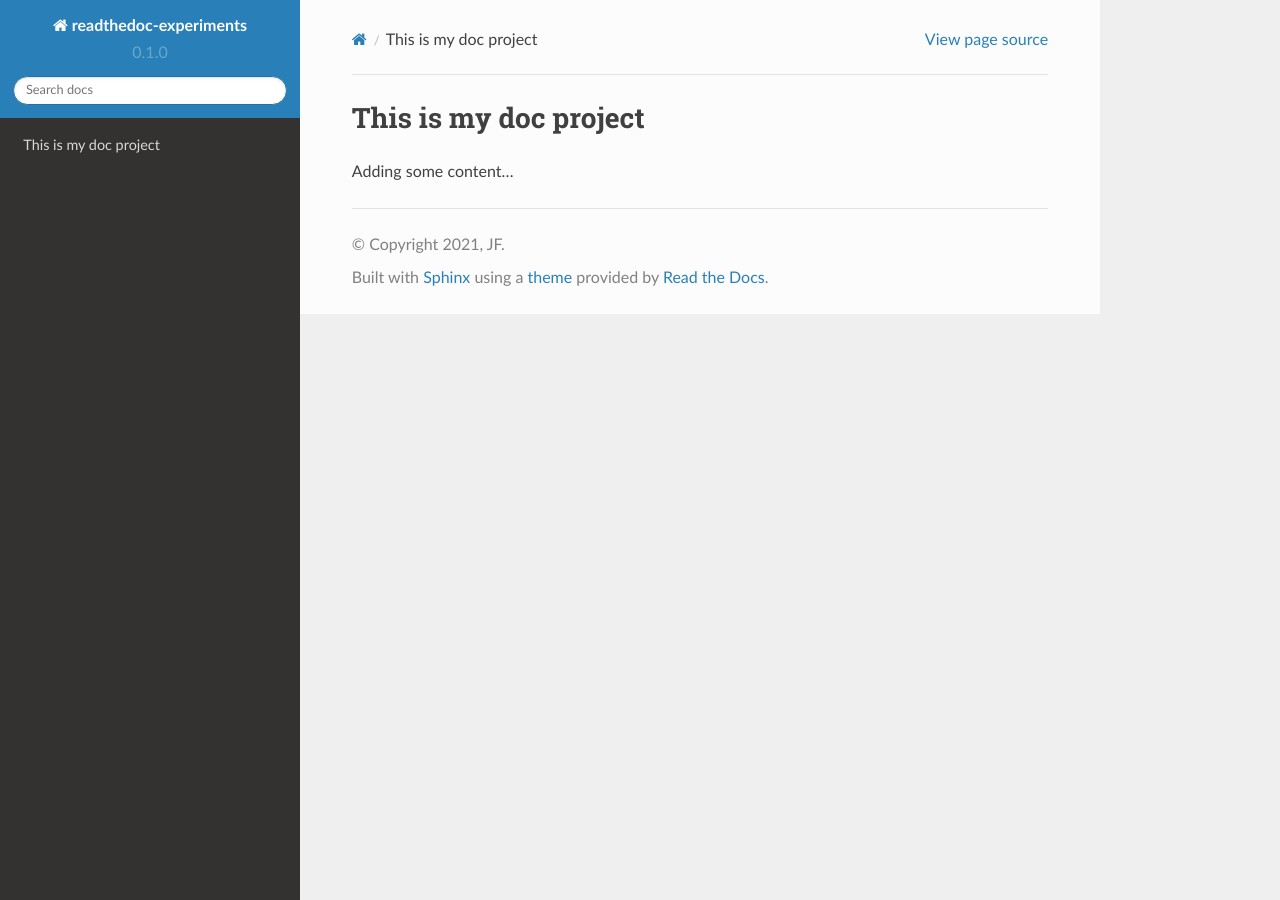
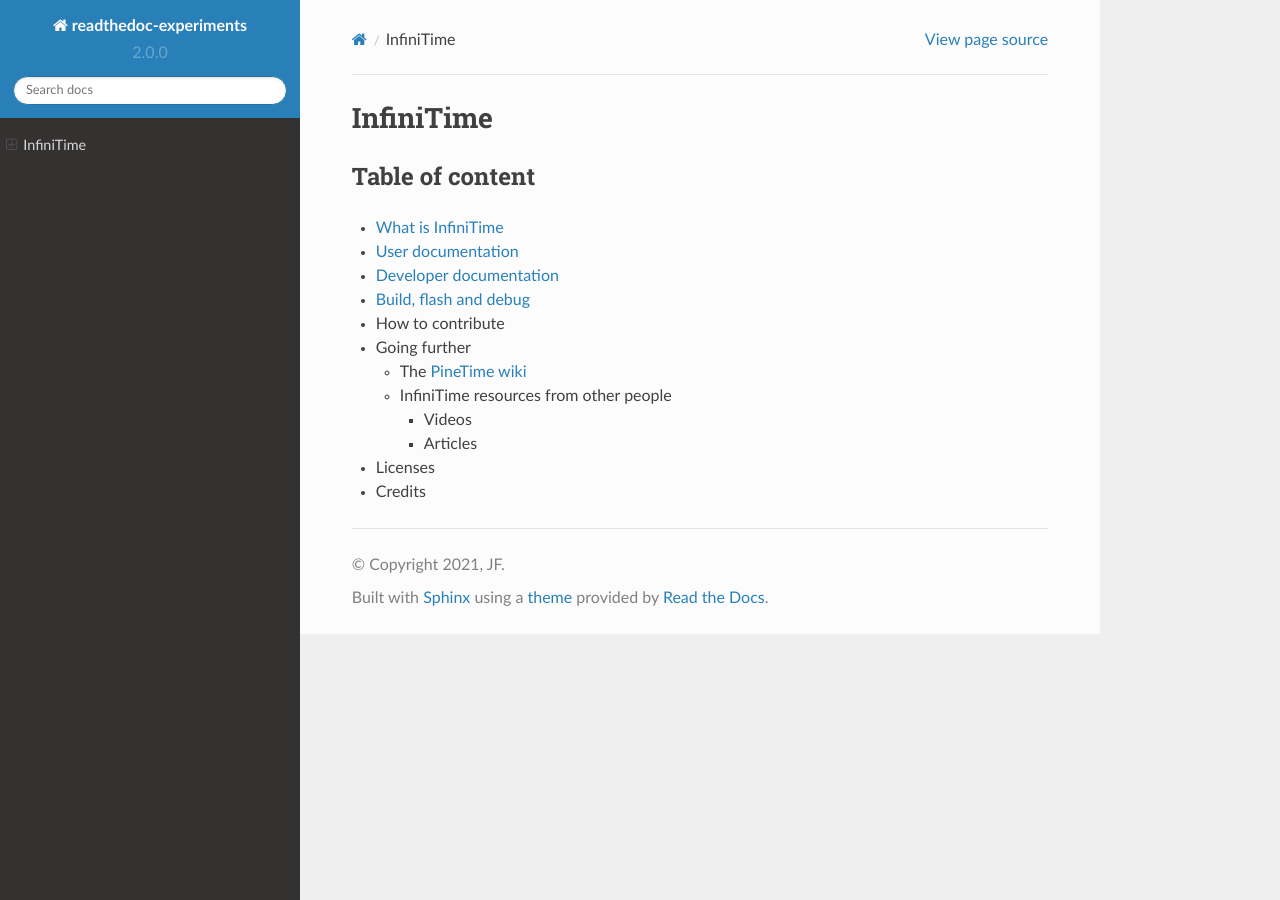
Before and after one commit to JF002/readthedocs-experiments, a Sphinx documentation site: the page built from docs/source/index.md, in a window 1280 px wide. Built offline with Sphinx 7.4.7 and the Read the Docs theme 2.0.0, drawn with Linux system fonts in a browser that asks for light colours.

Commit message:
Add actual content, set version to 2.0

```diff
--- a/docs/source/conf.py
+++ b/docs/source/conf.py
@@ -6,8 +6,8 @@
 copyright = '2021, JF'
 author = 'JF'
 
-release = '0.1'
-version = '0.1.0'
+release = '2.0'
+version = '2.0.0'
 
 # -- General configuration
 
--- a/docs/source/index.md
+++ b/docs/source/index.md
@@ -1,3 +1,16 @@
-# This is my doc project
+# InfiniTime
 
-Adding some content...
+## Table of content
+
+* [What is InfiniTime](what-is-infinitime/index.md)
+* [User documentation](user-documentation/index.md)
+* [Developer documentation](developer-documentation/index.md)
+* [Build, flash and debug](build-flash-and-debug/index.md)
+* How to contribute
+* Going further
+  * The [PineTime wiki](https://wiki.pine64.org/wiki/PineTime)
+  * InfiniTime resources from other people
+    * Videos
+    * Articles
+* Licenses
+* Credits
```
Also changed, not shown: docs/source/build-flash-and-debug/index.md (added, +12 -0 lines), docs/source/developer-documentation/index.md (added, +6 -0 lines), docs/source/user-documentation/index.md (added, +20 -0 lines), docs/source/what-is-infinitime/index.md (added, +7 -0 lines).
